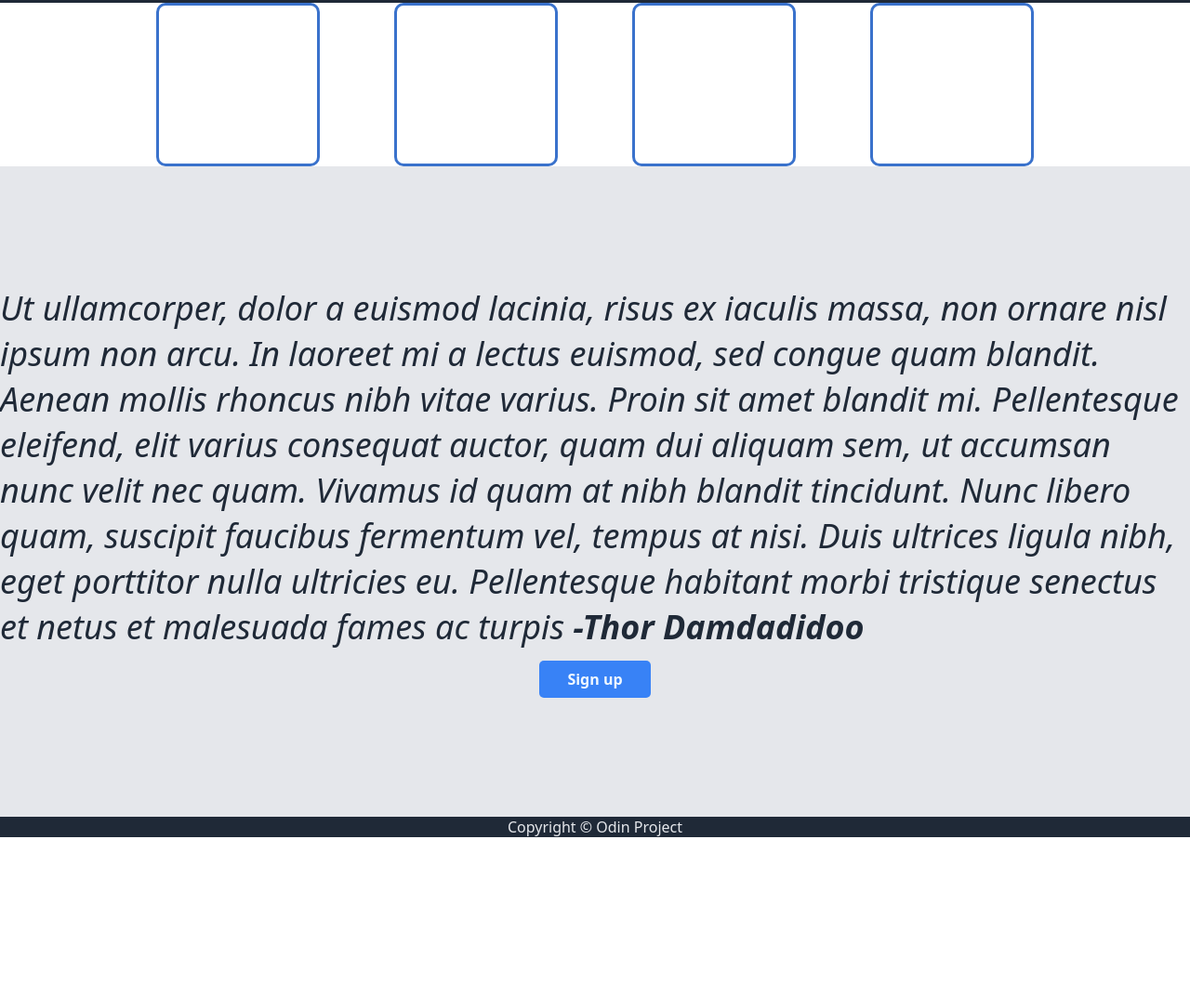
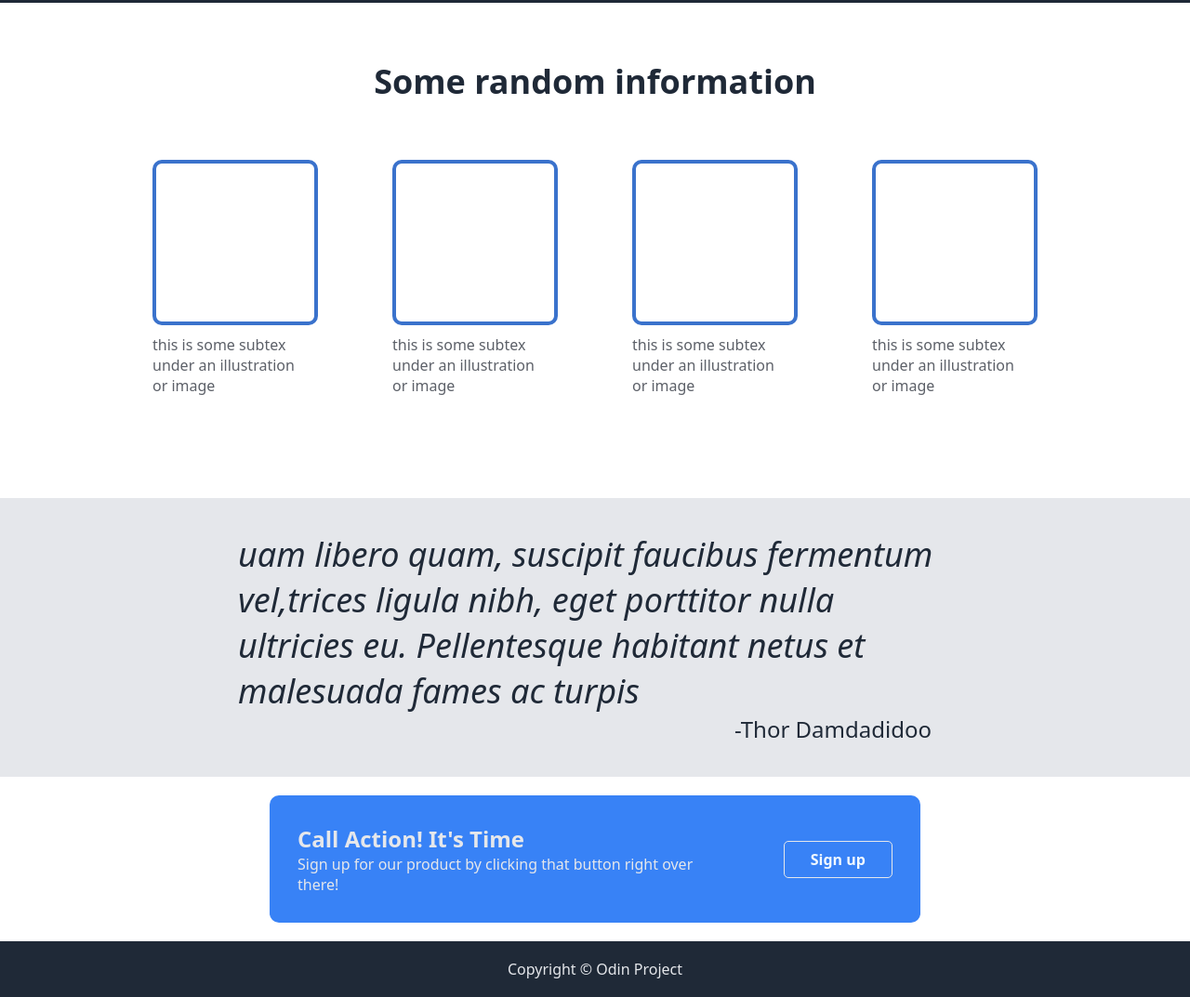
Before and after one commit to iamtah/odin-1pagewebsite, a plain HTML site: page index.html in a window 1280 px wide. Shown: the part 540-1613 px from the top of the page at 93% size. Before the commit the page ends 1441 px from the top, so only its background shows below. Drawn offline with Linux system fonts and the light colour scheme.

Commit message:
nearly finished the page, has to edit css file for readibility and improve design for clean code.

```diff
--- a/index.html
+++ b/index.html
@@ -29,43 +29,50 @@
             </div>
         </div>
 
+        <div class="info-column">
+            <p class="info-header"> Some random information</p>
             <div class="teammates">
             <div>
                 <div class="pp-img"></div>
-            <p class="profil-info"></p>
+                <p class="profil-info">this is some subtex under an illustration or image</p>
             </div>
 
             <div>
                 <div class="pp-img"></div>
-            <p class="profil-info"></p>
+                <p class="profil-info">this is some subtex under an illustration or image</p>
             </div>
 
             <div>
                 <div class="pp-img"></div>
-            <p class="profil-info"></p>
+                <p class="profil-info">this is some subtex under an illustration or image</p>
             </div>
 
             <div>
                 <div class="pp-img"></div>
-            <p class="profil-info"></p>
+                <p class="profil-info">this is some subtex under an illustration or image</p>
+            </div>
             </div>
         </div>
         <div class="main-bottom">
-        <div class="quote-">
-            <em class="inspiring-quote">Ut ullamcorper, dolor a euismod lacinia, risus ex iaculis massa, non ornare nisl ipsum non arcu. In laoreet mi a lectus euismod, sed congue quam blandit. Aenean mollis rhoncus nibh vitae varius. Proin sit amet blandit mi. Pellentesque eleifend, elit varius consequat auctor, quam dui aliquam sem, ut accumsan nunc velit nec quam. Vivamus id quam at nibh blandit tincidunt. Nunc libero quam, suscipit faucibus fermentum vel, tempus at nisi. Duis ultrices ligula nibh, eget porttitor nulla ultricies eu. Pellentesque habitant morbi tristique senectus et netus et malesuada fames ac turpis</em>
-            <em class="auth">-Thor Damdadidoo</em>
+            <em class="inspiring-quote">uam libero quam, suscipit faucibus fermentum vel,trices ligula nibh, eget porttitor nulla ultricies eu. Pellentesque habitant netus et malesuada fames ac turpis</em>
+            <p class="auth">-Thor Damdadidoo</p>
         </div>
 
 
         <div class="top-footer">
+
             <div class="sign-up-box">
-                <p></p>
-                <button class="sign-up-btn">Sign up</button>
+                <div>
+                    <p class="action">Call Action! It's Time</p>
+                    <p class="sign-up-action">Sign up for our product by clicking that button right over there!</p>
+                </div>
+                <button class="sign-up-btn2">Sign up</button>
             </div>
 
 
+
         </div>
-    </div>
+
     <footer>Copyright © Odin Project  </footer>
 
 </body>
--- a/styles.css
+++ b/styles.css
@@ -67,13 +67,20 @@ ul {
     display: flex;
     justify-content: center;
     column-gap: 80px;
+    margin-bottom: 60px;
+}
 
+.info-header{
+    font-size: 36px;
+    font-weight: 900;
+    color: #1f2937;
+    margin: 60px 0;
 }
 
 .pp-img{
     width: 170px;
     height: 170px;
-    border: #3a72cc solid;
+    border: 4px #3a72cc solid ;
     border-radius: 10px;
 }
 
@@ -82,11 +89,25 @@ ul {
     height: 250px;
     background-color: #ddd;
 }
+
+.profil-info{
+    width: 170px;
+    margin-top: 10px;
+    color: #5c6068;
+    margin-bottom: 50px;
+}
 footer{
     display: flex;
     background-color: #1F2937;
     color: #E5E7EB;
     justify-content: center;
+    align-items: center;
+    height: 60px;
+}
+
+.info-column{
+    display: flex;
+    flex-direction: column;
     align-items: center;
 }
 
@@ -95,7 +116,7 @@ footer{
 
 }
 
-.sign-up-btn{
+.sign-up-btn, .sign-up-btn2{
     background-color: #3882f6;
     width: 120px;
     height: 40px;
@@ -106,26 +127,69 @@ footer{
     font-weight: 700;
 }
 
-.sign-up-btn:active{
+.sign-up-btn2{
+    border: 1px  #E5E7EB solid;
+
+}
+
+.sign-up-btn:active, .sign-up-btn2:active {
     background-color: #0847ad;
     color: #bbc5d8;
+}
+
+.sign-up-btn2:active{
+    border: 1px solid #1F2937;
 }
 .main-bottom{
     display: flex;
     flex-direction: column;
     background-color: #e5e7eb;
     font-size: 36px;
-    font-style: light;
+    font-weight: 300;
     color: #1f2937;
     justify-content: center;
     align-items: center;
-    height: 700px;
+    height: 300px;
 }
+
 .auth{
-    font-size: 36;
-    font-weight: 700;
-    align-self: flex-end;
+    font-size: 24px;
+    font-weight: 500;
+    margin-left: 40%;
 }
-.quote-{
+
+.inspiring-quote{
+width: 60vw;
+display: block;
 
 }
+
+.top-footer{
+    display: flex;
+    justify-content: center;
+    align-items: center;
+}
+
+.sign-up-box{
+    width: 50vw;
+    background-color: #3882f6;
+    border-radius: 10px;
+    padding: 30px;
+    margin: 20px;
+    display: flex;
+    justify-content: center;
+    align-items: center;
+    column-gap: 60px;
+}
+
+.action{
+ font-size: 24px;
+ font-weight: 700;
+ color: #e5e7eb;
+}
+
+.sign-up-action{
+ font-weight: 500;
+ font-size: 16px;
+ color: #e5e7eb;
+}
```
Lines whose indentation alone changed are shown as unchanged.
